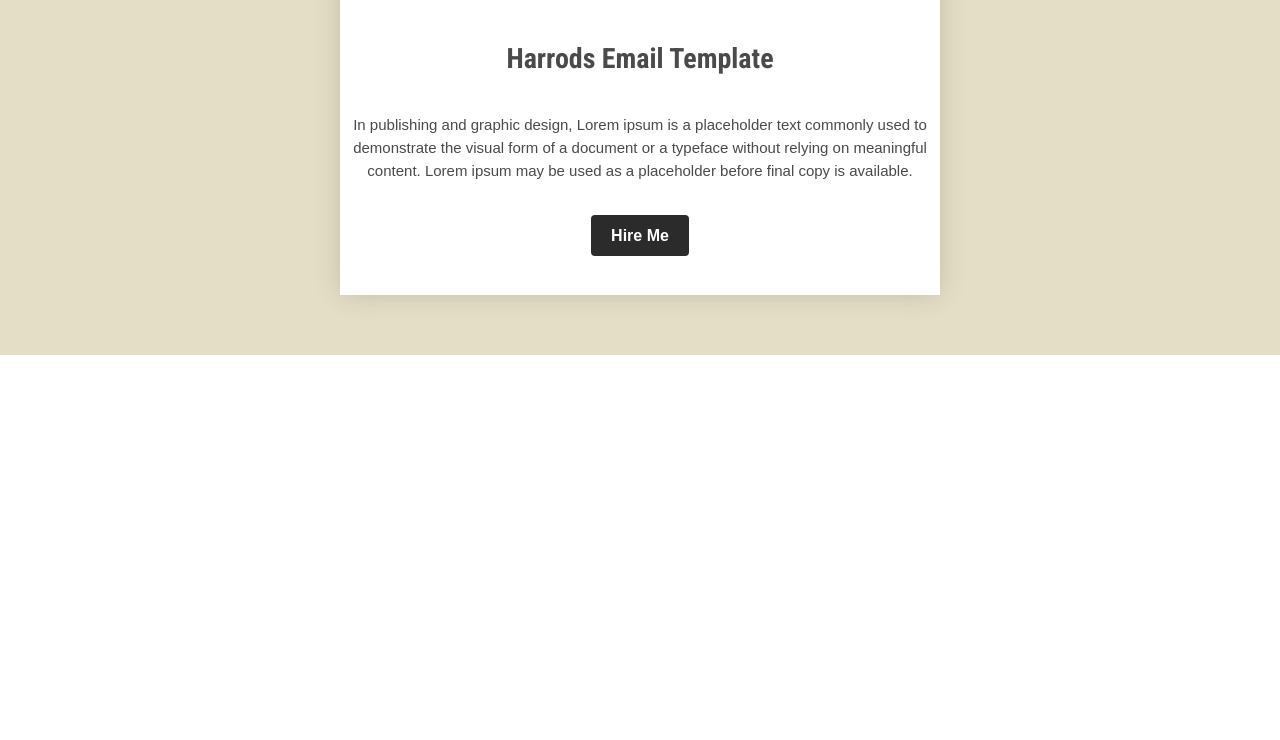
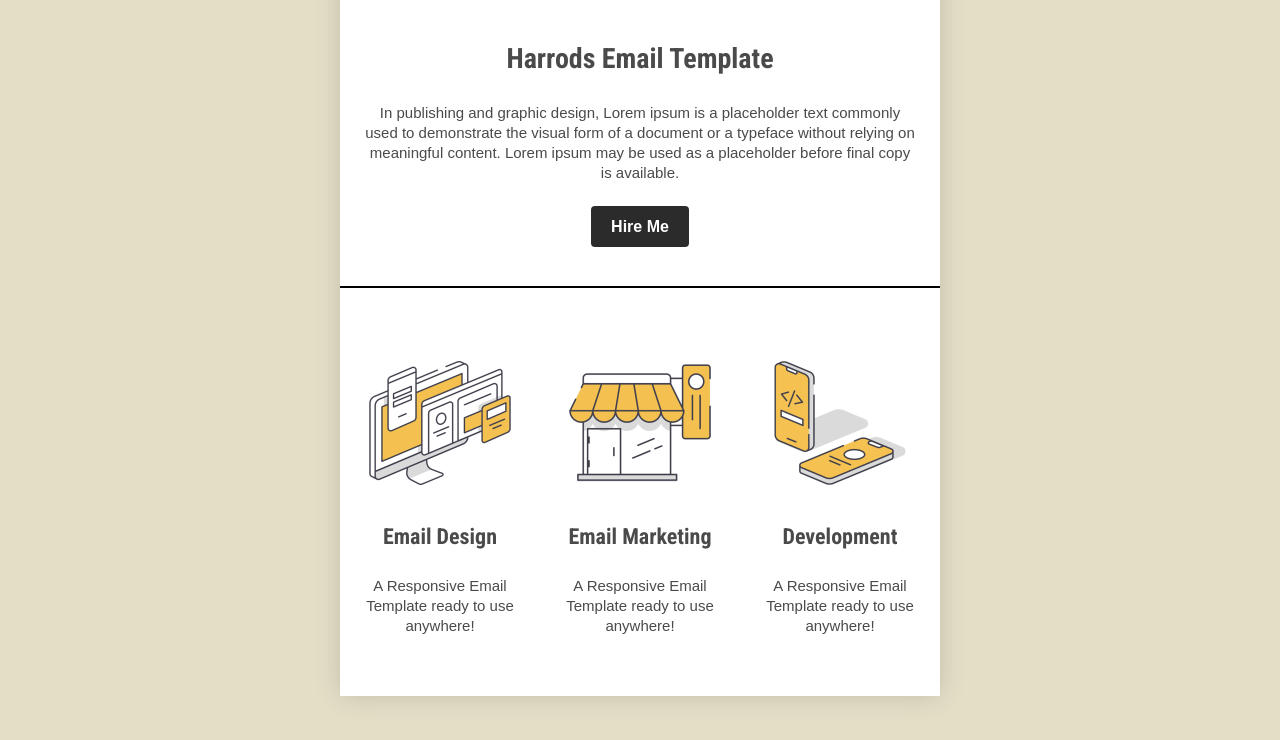
Before and after one commit to Ihsaan700/email-template, a plain HTML site: page index.html in a window 1280 px wide. Shown: the part 502-1242 px from the top of the page. Before the commit the page ends 857 px from the top, so only its background shows below. Drawn offline with Linux system fonts and the light colour scheme.

Commit message:
three column section

```diff
--- a/index.html
+++ b/index.html
@@ -65,6 +65,27 @@
 		font-weight: bold;
 		border-radius: 4px;
 	}
+	h4 {
+		font-family: 'Roboto condensed';
+		font-size: 22px;
+	}
+	.three-columns {
+		font-size: 0;
+		padding: 35px 0 20px;
+	}
+	.three-columns .column {
+		width: 100%;
+		max-width: 200px;
+		display: inline-block;
+		vertical-align: top;
+	}
+	.three-columns .padding {
+		padding: 25px;
+	}
+	.three-columns .content {
+		font-size: 15px;
+		line-height: 20px;
+	}
 
 
 </style>
@@ -130,7 +151,7 @@
 						<tr>
 							<td>
 								<h3>Harrods Email Template</h3>
-								<p style="line-height: 23px; font-size: 15px; padding: 10px 0 30px;">In publishing and graphic design, Lorem ipsum is a placeholder text commonly used to demonstrate the visual form of a document or a typeface without relying on meaningful content. Lorem ipsum may be used as a placeholder before final copy is available.</p>
+								<p style="line-height: 20px; font-size: 15px; padding: 0px 20px 20px;">In publishing and graphic design, Lorem ipsum is a placeholder text commonly used to demonstrate the visual form of a document or a typeface without relying on meaningful content. Lorem ipsum may be used as a placeholder before final copy is available.</p>
 								<a href="#" class="button">Hire Me</a>
 							</td>
 						</tr>
@@ -139,9 +160,85 @@
 				</td>
 			</tr>
 <!-- BORDER -->
+			<tr>
+				<td height="2" style="background-color: #000;"></td>
+			</tr>
+<!-- THREE COLUMN SECTION -->
+			<tr>
+				<td>
+					<table width="100%">
+						<tr>
+							<td class="three-columns">
 
-<!-- THREE COLUMN SECTION -->
+								<table class="column">
+									<tr>
+										<td class="padding">
 
+											<table class="content">
+												<tr>
+													<td>
+														<a href="#"><img src="img/design.png" alt="design" width="150"></a>
+													</td>
+												</tr>
+												<tr>
+													<td>
+														<h4>Email Design</h4>
+														<p>A Responsive Email Template ready to use anywhere!</p>
+													</td>
+												</tr>
+											</table>
+
+										</td>
+									</tr>
+								</table>
+								<table class="column">
+									<tr>
+										<td class="padding">
+
+											<table class="content">
+												<tr>
+													<td>
+														<a href="#"><img src="img/marketing.png" alt="design" width="150"></a>
+													</td>
+												</tr>
+												<tr>
+													<td>
+														<h4>Email Marketing</h4>
+														<p>A Responsive Email Template ready to use anywhere!</p>
+													</td>
+												</tr>
+											</table>
+
+										</td>
+									</tr>
+								</table>
+								<table class="column">
+									<tr>
+										<td class="padding">
+
+											<table class="content">
+												<tr>
+													<td>
+														<a href="#"><img src="img/development.png" alt="design" width="150"></a>
+													</td>
+												</tr>
+												<tr>
+													<td>
+														<h4>Development</h4>
+														<p>A Responsive Email Template ready to use anywhere!</p>
+													</td>
+												</tr>
+											</table>
+
+										</td>
+									</tr>
+								</table>
+
+							</td>
+						</tr>
+					</table>
+				</td>
+			</tr>
 <!-- BORDER -->
 
 <!-- TWO COLUMN SECTION -->
```
